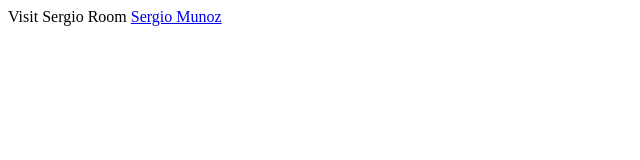
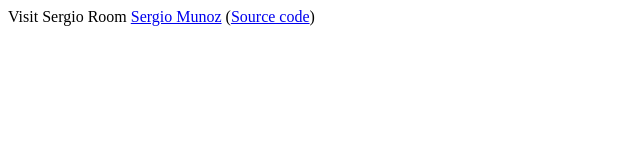
Before and after one commit to ninja-home/sergio-room, a website: page src/index.html in a window 1280 px wide. Shown: the whole page, without its empty margins (0-640 px from the left). Drawn offline with Linux system fonts and the light colour scheme.

Commit message:
show source code

```diff
--- a/src/index.html
+++ b/src/index.html
@@ -28,7 +28,7 @@
 <body>
     <div class="experience"></div>
     <div class="credits">
-        Visit Sergio Room <a href="https://github.com/ninja-home" target="_blank">Sergio Munoz</a>
+        Visit Sergio Room <a href="https://github.com/ninja-home" target="_blank">Sergio Munoz</a> (<a href="https://github.com/ninja-home/sergio-room" target="_blank">Source code</a>)
     </div>
 </body>
 </html>
```
